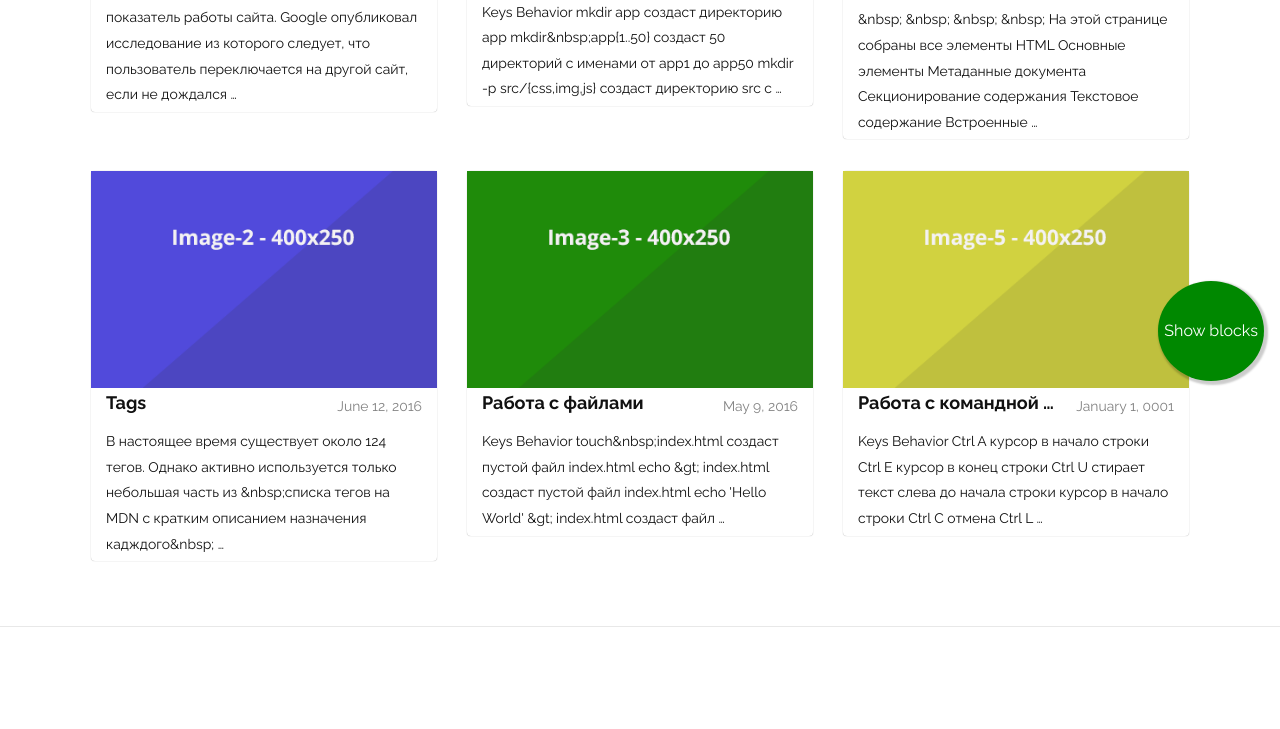
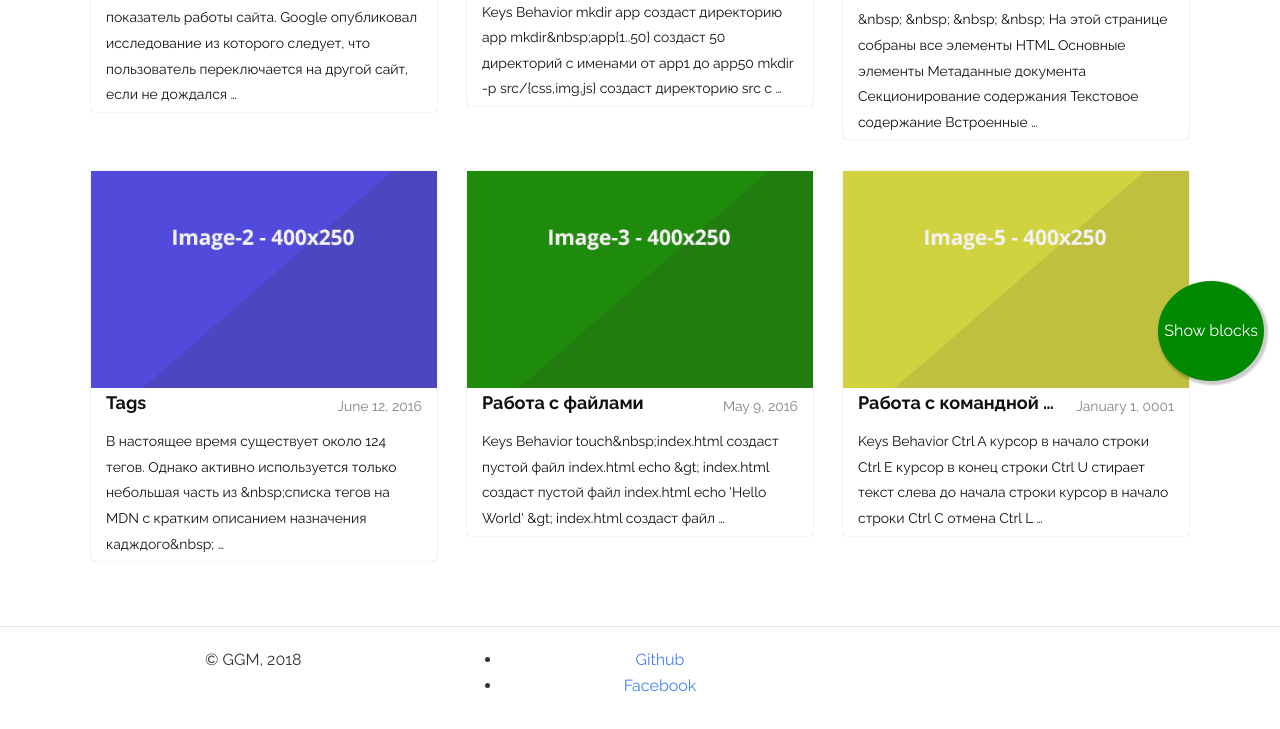
Before and after one commit to gennadiy1970/hugo-cards, a plain HTML site: page index.html in a window 1280 px wide. Shown: the part 403-1132 px from the top of the page. Before the commit the page ends 1071 px from the top, so only its background shows below. Drawn offline with nearby package versions, Linux system fonts and the light colour scheme.

Commit message:
fix footer

```diff
--- a/index.html
+++ b/index.html
@@ -204,19 +204,15 @@ Google опубликовал исследование из которого с
     <footer>
     <div class="container">
         <div class="row p20">
-
-
             <div class="col-md-4 text-center mt25" >
-
+              &copy; GGM,  2018
             </div>
             <div class="col-md-4 text-center mt25">
-
-
-
-
-
+              <ul>
+                <li><a href="https://gennadiy1970.github.io/repo_review/">Github</a></li>
+                <li><a href="https://www.facebook.com/profile.php?id=100007371764736">Facebook</a></li>
+              </ul>
             </div>
-
         </div>
     </div>
 </footer>
@@ -225,7 +221,6 @@ Google опубликовал исследование из которого с
   <script src="https://ajax.googleapis.com/ajax/libs/jquery/1.12.2/jquery.min.js"></script>
   <script src="https://gennadiy1970.github.io/hugo-cards/js/bootstrap.min.js"></script>
   <script src="https://gennadiy1970.github.io/hugo-cards/js/app.js"></script>
-
   </body>
 
 </html>
```
